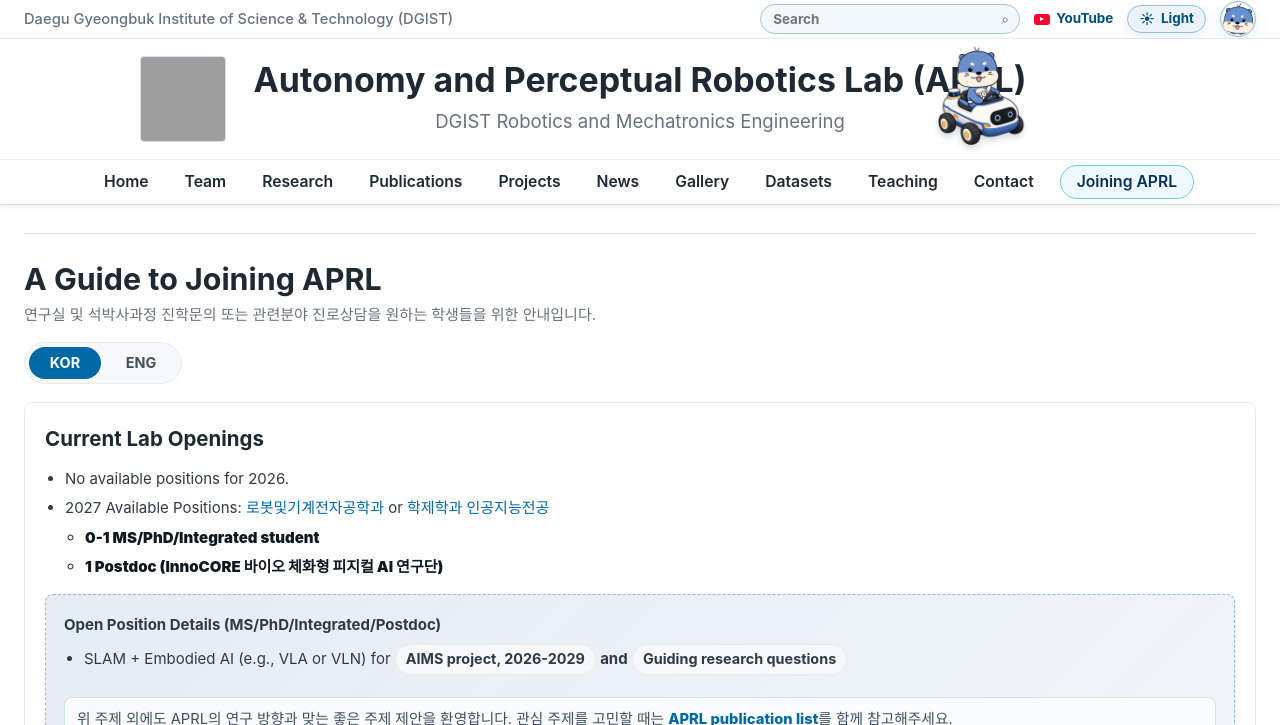
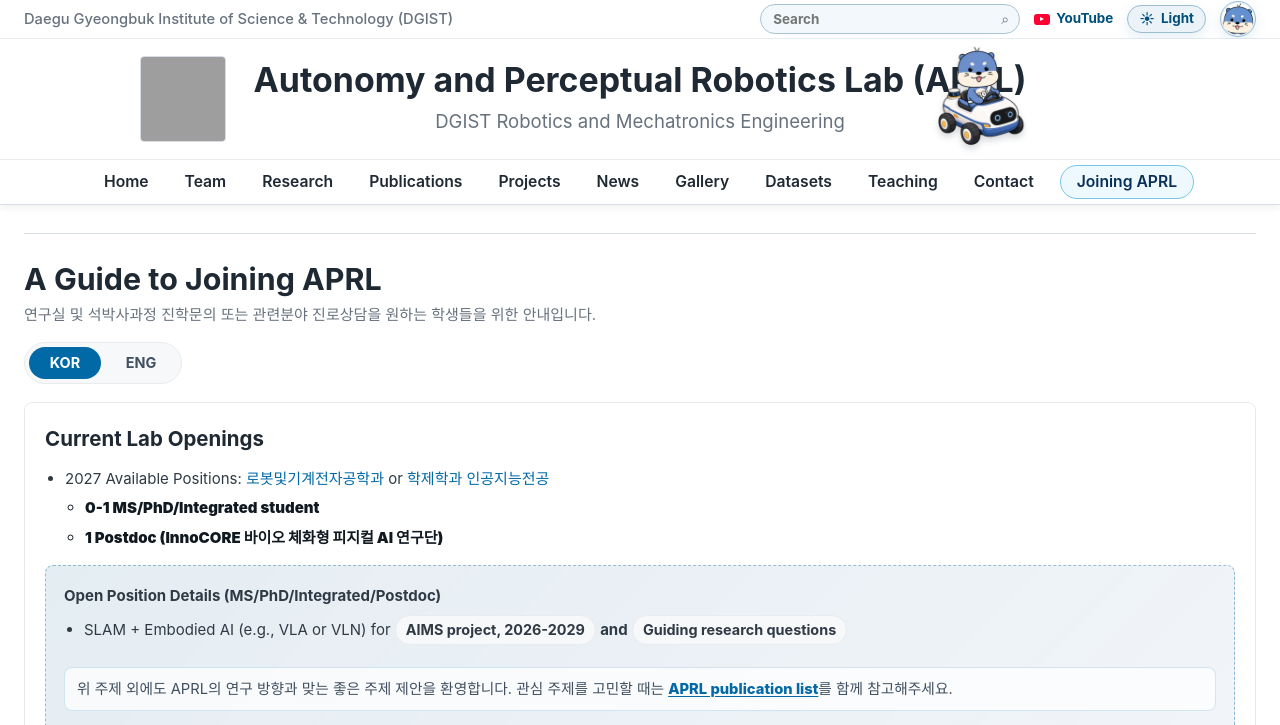
Before and after one commit to team-aprl/team-aprl.github.io, a Jekyll site: the page built from joining-aprl.html, in a window 1280 px wide and 900 px high, cut to the strip 0-725 px from the top of the window. Built offline with Jekyll 4.4.1, drawn with Linux system fonts in a browser that asks for light colours; grey boxes are pictures that could not be loaded.

Commit message:
Remove 2026 openings notice

```diff
--- a/joining-aprl.html
+++ b/joining-aprl.html
@@ -23,7 +23,6 @@ lang: "ko"
         <section class="joining-card">
           <h2>Current Lab Openings</h2>
           <ul>
-            <li>No available positions for 2026.</li>
             <li>
               2027 Available Positions: <a href="https://www.dgist.ac.kr/robot/" target="_blank" rel="noopener noreferrer">로봇및기계전자공학과</a> or <a href="https://www.dgist.ac.kr/ai/" target="_blank" rel="noopener noreferrer">학제학과 인공지능전공</a>
               <ul>
@@ -124,7 +123,6 @@ lang: "ko"
         <section class="joining-card">
           <h2>Current Lab Openings</h2>
           <ul>
-            <li>No available positions for 2026.</li>
             <li>
               2027 Available Positions: Department of Robotics and Mechatronics Engineering or Interdisciplinary Program in Artificial Intelligence
               <ul>
```
